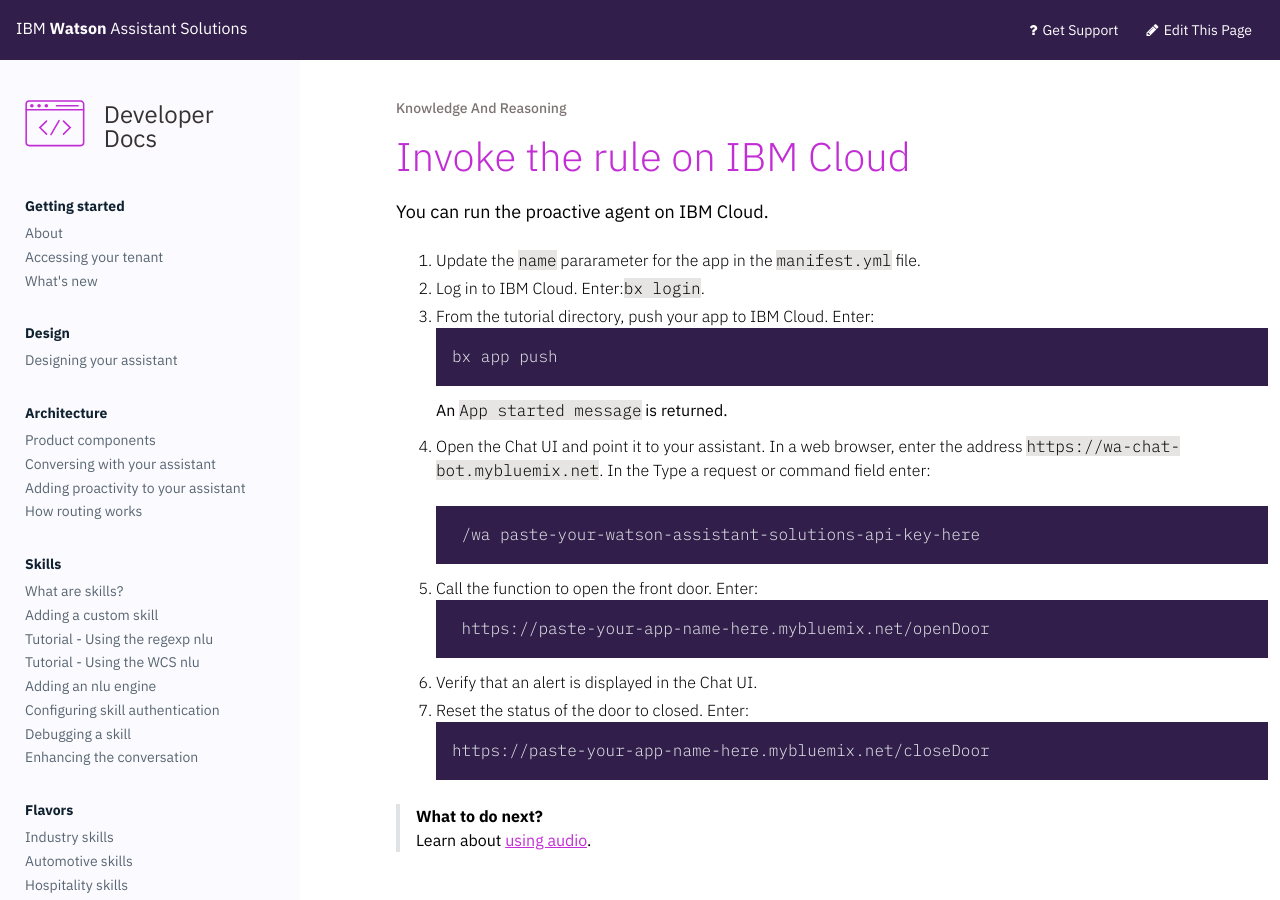
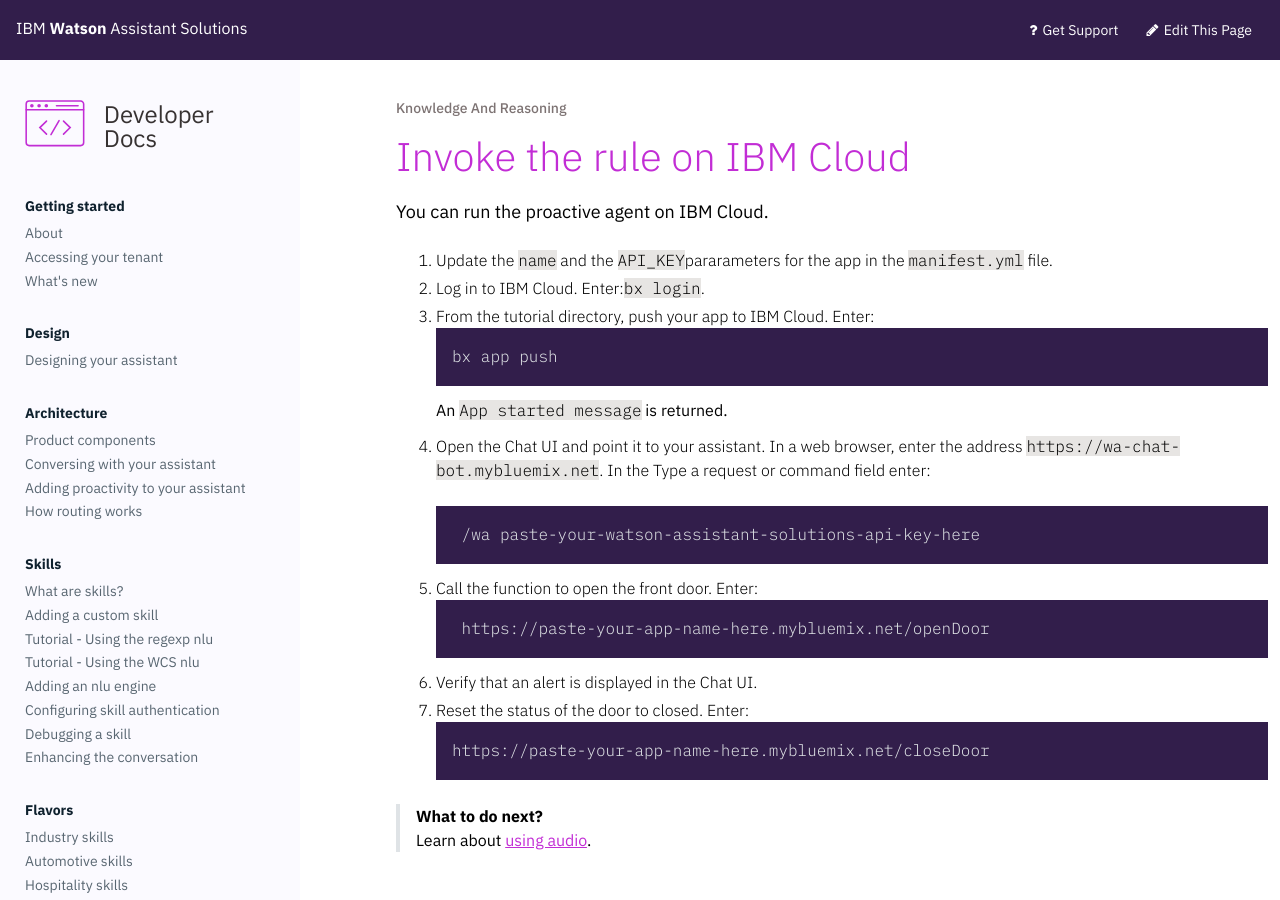
Before and after one commit to Watson-Personal-Assistant/developer, a Jekyll site: the page built from _content/knowledge/create-cloudfunction.md, in a window 1280 px wide. Built offline with Jekyll 4.4.1, drawn with Linux system fonts in a browser that asks for light colours; some web fonts are replaced.

Commit message:
Update API KEY Parameter

````diff
--- a/_content/knowledge/create-cloudfunction.md
+++ b/_content/knowledge/create-cloudfunction.md
@@ -4,7 +4,7 @@
 ---
 You can run the proactive agent on IBM Cloud.
 
-1. Update the `name` pararameter for the app in the `manifest.yml` file.
+1. Update the `name` and the `API_KEY`pararameters for the app in the `manifest.yml` file.
 2. Log in to IBM Cloud. Enter:`bx login`.
 3. From the tutorial directory, push your app to IBM Cloud.  Enter:
 ```
````
